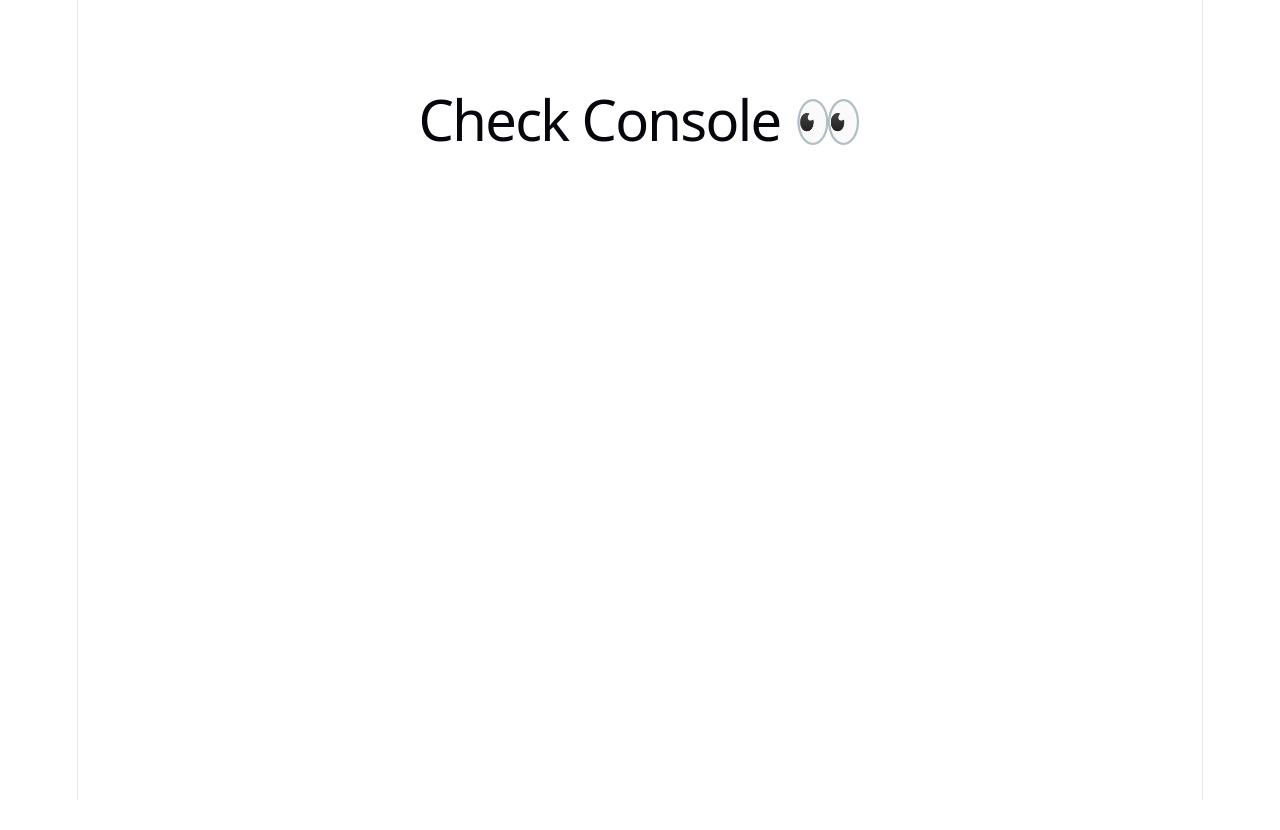
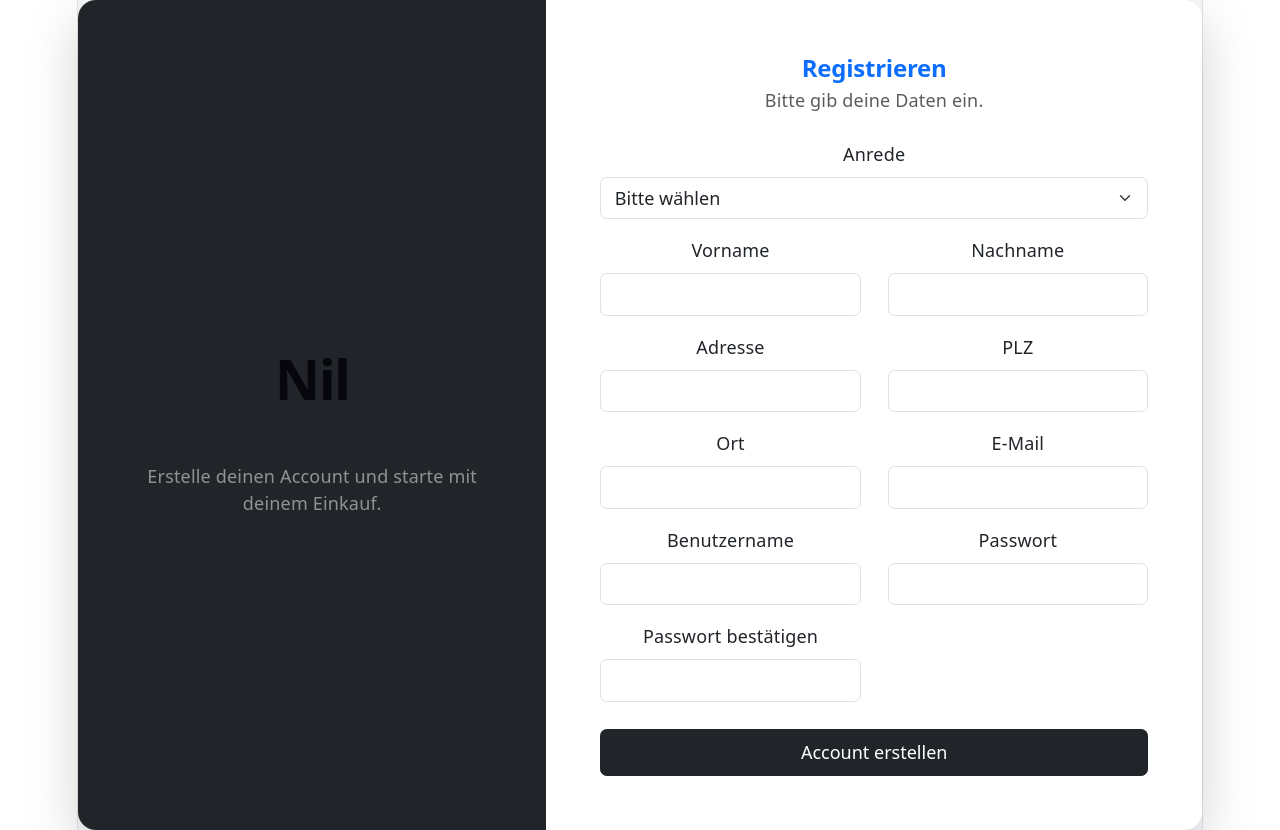
Before and after one commit to jakobiene/Team15_Webentwicklungsprojekt, a React app in the folder frontend/: page /register in a window 1280 px wide. Before the commit the page ends 800 px from the top, so only its background shows below. Built offline with nearby package versions, Linux system fonts and the light colour scheme; no server answers; the HTML template or start-up script is replaced by a standard one.

Commit message:
implemented register UI with dynamic fields ,authService,AJAX uvm

```diff
--- a/frontend/pages/Register.jsx
+++ b/frontend/pages/Register.jsx
@@ -0,0 +1,135 @@
+import { useState } from "react";
+import { registerUser } from "../services/authService"; //Import der Funktion zum Registrieren eines Benutzers aus dem authService
+
+//UI ändern / State updaten = kein AJAX
+//Daten laden / speichern / löschen = AJAX
+
+function Register() {
+    const [formData, setFormData] = useState({
+         //State für die Formulardaten (formData -> aktuelle Werte, setFormData -> Funktion zum Aktualisieren der Werte)
+
+        anrede: "",
+        vorname: "",
+        nachname: "",
+        adresse: "",
+        plz: "",
+        ort: "",
+        email: "",
+        username: "",
+        password: "",
+        confirmPassword: "",
+
+        /*  <--- Zu Advanced, da handleChange das nicht updaten könnte.. --->
+        zahlungsinformationen: {
+            kreditkartennummer: "",
+            ablaufdatum: "",
+            cvv: ""
+        }   */
+
+    });
+
+
+
+        // name ist key im State, value ist der aktuelle Wert des Eingabefelds (Wert, den der Benutzer eingibt)
+        //beim Aufruf von setFormData wird der vorherige Zustand (prevData) beibehalten und nur das Feld aktualisiert,
+        // das geändert wurde (durch die Verwendung von [name]: value).
+        // Dadurch wird sichergestellt, dass alle anderen Felder im State unverändert bleiben, während nur das spezifische Feld aktualisiert wird.
+        //es ist nur ein Handler für alle Eingabefelder, da der name-Attribut in den Eingabefeldern mit den Schlüsseln im formData-State übereinstimmt.
+        // name -> ist dann im HTML-Formular definiert und ermöglicht es, die entsprechenden Werte im State zu aktualisieren, ohne dass für jedes Feld ein separater Handler erforderlich ist.
+        // [name] ist eine sogenannte "computed property",
+        // wodurch der Key dynamisch zur Laufzeit gesetzt wird.
+    function handleChange(event) {
+        const { name, value } = event.target;
+        setFormData(prevData => ({
+            ...prevData,
+            [name]: value
+        }));
+    }
+
+   async function handleSubmit(event) {
+        event.preventDefault();   // Verhindert das Standardverhalten des Formulars (z.B. Neuladen der Seite)
+        if (formData.password !== formData.confirmPassword) {
+            alert("Passwörter stimmen nicht überein!");
+            return; // Wenn die Passwörter nicht übereinstimmen, wird eine Fehlermeldung angezeigt und die Funktion wird beendet, um die Registrierung zu verhindern.
+        }
+        // Hier kannst du die formData an deinen Backend-Server senden oder weiterverarbeiten
+        console.log(formData);
+        try {
+            const data = await registerUser(formData); //Aufruf der Funktion zum Registrieren eines Benutzers, die die formData an den Backend-Server sendet
+            console.log("Backend Antwort:", data);// Ausgabe der Antwort des Backend-Servers in der Konsole
+        } catch (error) {
+            console.error("Fehler bei der Registrierung:", error);  // Ausgabe von Fehlern in der Konsole, falls die Registrierung fehlschlägt
+        }
+    }
+
+
+const fields = [
+  { name: "vorname", label: "Vorname", type: "text" },
+  { name: "nachname", label: "Nachname", type: "text" },
+  { name: "adresse", label: "Adresse", type: "text" },
+  { name: "plz", label: "PLZ", type: "text" },
+  { name: "ort", label: "Ort", type: "text" },
+  { name: "email", label: "E-Mail", type: "email" },
+  { name: "username", label: "Benutzername", type: "text" },
+  { name: "password", label: "Passwort", type: "password" },
+  { name: "confirmPassword", label: "Passwort bestätigen", type: "password" },
+];
+
+return (
+  <div className="min-vh-100 d-flex align-items-center bg-light">
+    <div className="container">
+      <div className="row shadow-lg rounded-4 overflow-hidden bg-white">
+
+        <div className="col-md-5 d-none d-md-flex flex-column justify-content-center p-5 bg-dark text-white">
+          <h1 className="fw-bold">Nil</h1>
+          <p className="mt-3 text-white-50">
+            Erstelle deinen Account und starte mit deinem Einkauf. </p></div>
+
+        <div className="col-md-7 p-5">
+          <h2 className="fw-bold mb-1 text-primary">Registrieren</h2>
+          <p className="text-muted mb-4">Bitte gib deine Daten ein.</p>
+
+          <form onSubmit={handleSubmit}>
+            <div className="mb-3">
+              <label className="form-label">Anrede</label>
+              <select
+                className="form-select"
+                name="anrede"
+                value={formData.anrede}
+                onChange={handleChange}
+              >
+                <option value="">Bitte wählen</option>
+                <option value="Herr">Herr</option>
+                <option value="Frau">Frau</option>
+                <option value="Divers">Divers</option>
+              </select>
+            </div>
+
+            <div className="row">
+              {fields.map((field) => (
+                <div className="col-md-6 mb-3" key={field.name}>
+                  <label className="form-label">{field.label}</label>
+                  <input
+                    type={field.type}
+                    className="form-control"
+                    name={field.name}
+                    value={formData[field.name]}
+                    onChange={handleChange}
+                    required
+                  />
+                </div>
+              ))}
+            </div>
+
+            <button className="btn btn-dark w-100 py-2 mt-2">
+              Account erstellen
+            </button>
+          </form>
+        </div>
+
+      </div>
+    </div>
+  </div>
+);
+}
+export default Register
--- /dev/null
+++ b/frontend/services/authService.js
@@ -0,0 +1,15 @@
+export async function registerUser(formData) {
+  const response = await fetch("http://localhost:5000/api/register", { //backend-URL API-Endpunkt
+    method: "POST",
+    headers: {
+      "Content-Type": "application/json",
+    },
+    body: JSON.stringify(formData),
+  });
+
+  if (!response.ok) {
+    throw new Error("Registrierung fehlgeschlagen");
+  }
+
+  return response.json();
+}
--- a/frontend/src/App.jsx
+++ b/frontend/src/App.jsx
@@ -1,17 +1,12 @@
 import { useEffect } from "react";
+import Register from "../pages/Register";
 
 function App() {
+  return <Register />;
+
   useEffect(() => {
-    fetch("http://localhost:5000/api/test")
-      .then(res => res.json())
-      .then(data => console.log(data));
-  }, []);
+    console.log("App component mounted");
+  }, []);}
 
-  return (
-    <div className="container mt-5">
-      <h1>Check Console 👀</h1>
-    </div>
-  );
-}
 
 export default App;
```
